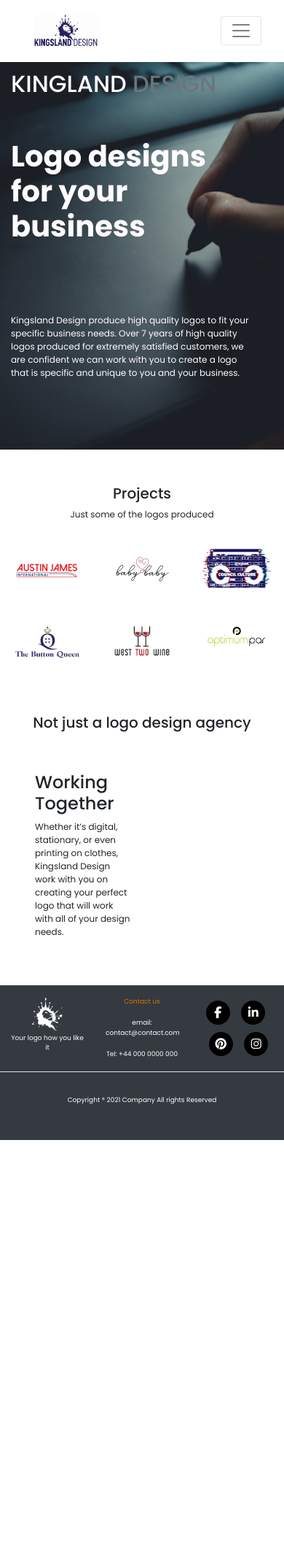
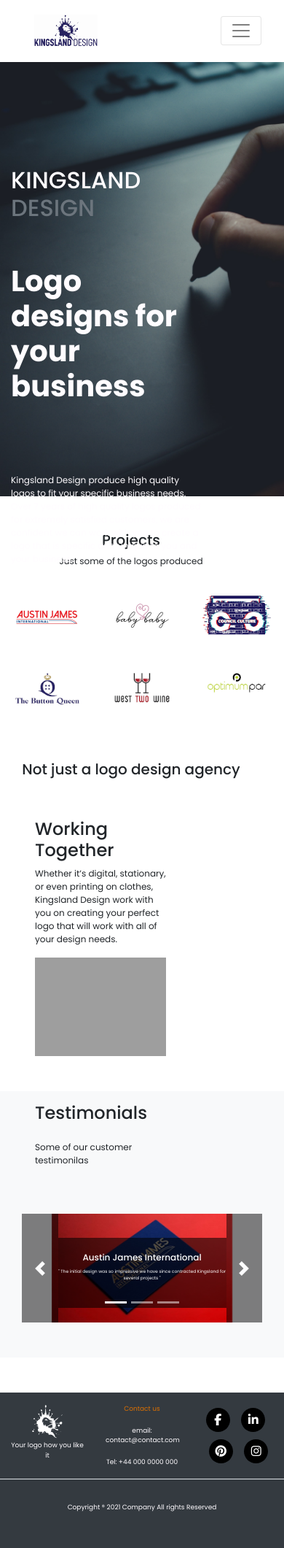
Before and after one commit to TezBaydu/Milestone-project-4-GraphicDesign, a Django app: page / in a window 390 px wide; the page is wider, and only the part inside the window is pictured. Shown: that part at 73% size. Before the commit the page ends 1562 px from the top of that part, so only its background shows below. Run offline with Django 3.2, Linux system fonts and the light colour scheme; some libraries are stand-ins or nearby versions; grey boxes are pictures that could not be loaded.

Commit message:
home page content updated

```diff
--- a/home/templates/home/index.html
+++ b/home/templates/home/index.html
@@ -2,19 +2,19 @@
 {% load static %}
 
 {% block content %}
-    <div class="container-fluid home-hero-image py-5">
+    <div class="container-fluid home-hero-image h-100">
         <div class="row">
-            <div class="col-11 col-md-9 my-auto">
-                <h2 class="text-uppercase text-white pt-5">Kingland <span class="text-muted text-uppercase">Design</span></h2>
+            <div class="col-9 col-md-9 my-auto pt-5">
+                <h2 class="text-uppercase text-white pt-5">Kingsland <span class="text-muted text-uppercase">Design</span></h2>
                 <h1 class="display-2 text-white font-weight-bold py-5">Logo designs for your business</h1>
                 <p class="my-5 text-white">Kingsland Design produce high quality logos to fit your specific business needs. Over 7 years of high quality logos produced for extremely satisfied customers, we are confident we can work with you to create a logo that is specific and unique to you and your business.</p>
             </div>
         </div>
     </div>
-    <div class="row justify-content-center mt-5">
+    <div class="row justify-content-center mt-5 w-100">
         <h5>Projects</h5>
     </div>
-    <div class="row justify-content-center">
+    <div class="row justify-content-center w-100">
         <p>Just some of the logos produced</p>
     </div>
     <div class="container">
@@ -40,15 +40,71 @@
             </div>
         </div>
     </div>
-    <div class="row justify-content-center mt-5">
+    <div class="row justify-content-center mt-5 w-100">
         <h5>Not just a logo design agency</h5>
     </div>
-    <div class="container-flud px-5 my-5">
+    <div class="container-flud px-5 mt-5">
         <div class="row">
-            <div class="col-6">
+            <div class="col-8">
                 <h4>Working Together</h4>
                 <p>Whether it’s digital, stationary, or even printing on clothes, Kingsland Design work with you on creating your perfect logo that will work with all of your design needs.</p>
             </div>
         </div>
     </div>
+    <div class="container-fluid px-5">
+        <div class="row">
+            <div class="col-10">
+                <img src="/media/hand-design-3.png" class="w-75 mb-5"/>
+            </div>
+        </div>
+    </div>
+    <div class="container-fluid bg-light">
+        <div class="row w-100">
+            <div class="col-8 pt-3 px-5">
+                <h4>Testimonials</h4>
+                <p class="pt-3">Some of our customer testimonilas</p>
+            </div>
+        </div>
+        <div class="container my-5 pb-5 carousel">
+
+            <div id="carouselExampleCaptions" class="carousel slide" data-ride="carousel">
+                <ol class="carousel-indicators">
+                    <li data-target="#carouselExampleCaptions" data-slide-to="0" class="active"></li>
+                    <li data-target="#carouselExampleCaptions" data-slide-to="1"></li>
+                    <li data-target="#carouselExampleCaptions" data-slide-to="2"></li>
+                </ol>
+                <div class="carousel-inner">
+                    <div class="carousel-item active">
+                        <img src="/media/testimonial-aj.jpg" class="d-block w-75" alt="Austin James Business card">
+                            <div class="carousel-caption d-sm-block">
+                                <h5>Austin James International</h5>
+                                <p>" The initial design was so impressive we have since contracted Kingsland for several projects "</p>
+                            </div>
+                    </div>
+                    <div class="carousel-item">
+                        <img src="/media/testimonial-bb.jpg" class="d-block w-75" alt="Baby Baby company tag">
+                            <div class="carousel-caption d-sm-block text-white">
+                                <h5>Baby Baby</h5>
+                                <p>" Great to work with and helped every step of the way "</p>
+                            </div>
+                    </div>
+                    <div class="carousel-item">
+                        <img src="/media/testimonial-ww.jpg" class="d-block w-75" alt="West 2 Wine Business card">
+                            <div class="carousel-caption d-sm-block text-white">
+                                <h5>West Two Wine</h5>
+                                <p>" Some great ideas that helped shape our store image "</p>
+                            </div>
+                    </div>
+            </div>
+                <a class="carousel-control-prev" href="#carouselExampleCaptions" role="button" data-slide="prev">
+                    <span class="carousel-control-prev-icon" aria-hidden="true"></span>
+                    <span class="sr-only">Previous</span>
+                </a>
+                <a class="carousel-control-next" href="#carouselExampleCaptions" role="button" data-slide="next">
+                    <span class="carousel-control-next-icon" aria-hidden="true"></span>
+                    <span class="sr-only">Next</span>
+                </a>
+        </div>
+    </div>
+</div>
 {% endblock %}
--- a/static/css/base.css
+++ b/static/css/base.css
@@ -117,6 +117,18 @@ body {
     footer {
         font-size: 0.75em;
     }
+
+    body {
+        font-size: 0.75em;
+    }
+
+    .carousel-caption {
+        font-size: 0.5em;
+    }
+
+    .carousel-caption h5 {
+        font-size: 2em;
+    }
 }
 
 
@@ -125,4 +137,21 @@ body {
 .home-hero-image {
     background: url('/media/hero2.jpg') no-repeat bottom center fixed;
     background-size: cover;
+    padding-top: 11em;
 }
+
+.carousel-control-next {
+    background-color: #000;
+}
+
+.carousel-control-prev {
+    background-color: #000;
+}
+
+.carousel {
+    text-align: -webkit-center;
+}
+
+.carousel-caption {
+    background-color: rgba(0, 0, 0, 0.562);
+}
```
Also changed, not shown: media/aj-16.jpg (added), media/dot-orange.png (added), media/testimonial-aj.jpg (added), media/testimonial-bb.jpg (added), media/testimonial-ww.jpg (added), templates/includes/main-nav.html (deleted), templates/includes/mobile-top-header.html (deleted), 1 other file.
